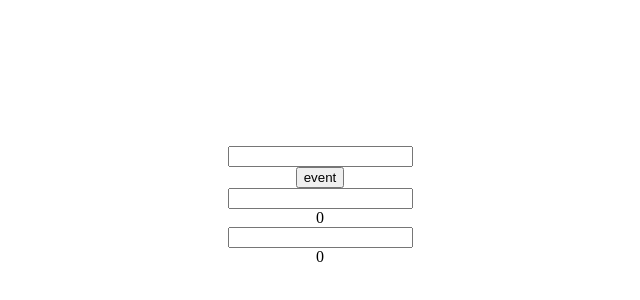
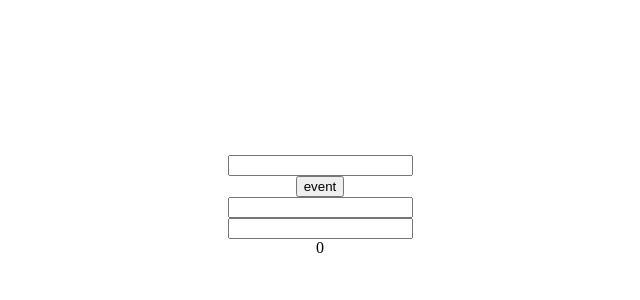
Before and after one commit to jyh4479/study-workspace, a React (Create React App) app in the folder javascript-study/: page / in a window 1280 px wide. Shown: the part 194-494 px from the top of the page, without its empty margins (320-960 px from the left). Built offline with nearby package versions, Linux system fonts and the light colour scheme.

Commit message:
useCallback
흠 이렇게 쓰는게 맞나? render 작업으로 내부 함수가 재생성되는걸 확인하고싶은데 방법이 있을까?

```diff
--- a/javascript-study/src/components/Input/index.js
+++ b/javascript-study/src/components/Input/index.js
@@ -1,4 +1,4 @@
-import React, {useState} from "react";
+import React, {useCallback, useState} from "react";
 
 const Input = props => {
 
@@ -10,12 +10,15 @@ const Input = props => {
         setMyNumber(e.target.value);
     }
 
-
+    const onCreateTestFunction = useCallback(e => {
+        console.log("함수 생성");
+        console.log(e.target.innerText);
+    }, [])
 
     return (
         <>
             <input value={myNumber} onChange={onChangeNumber}/>
-            <div>{parentNumber}</div>
+            <div onClick={onCreateTestFunction}>{parentNumber}</div>
         </>
     )
 }
--- a/javascript-study/src/container/InputContainer/index.js
+++ b/javascript-study/src/container/InputContainer/index.js
@@ -30,10 +30,8 @@ const InputContainer = props => {
         <InputContainerLayout>
             <input value={number} onChange={onChangeNumber}/>
             {buttonView}
-            <Input/>
-            {
-                useMemo(() => <Input/>, [])
-            }
+            <Input parentNumber={number}/>
+            {useMemo(() => <Input/>, [])}
         </InputContainerLayout>
     )
 }
```
